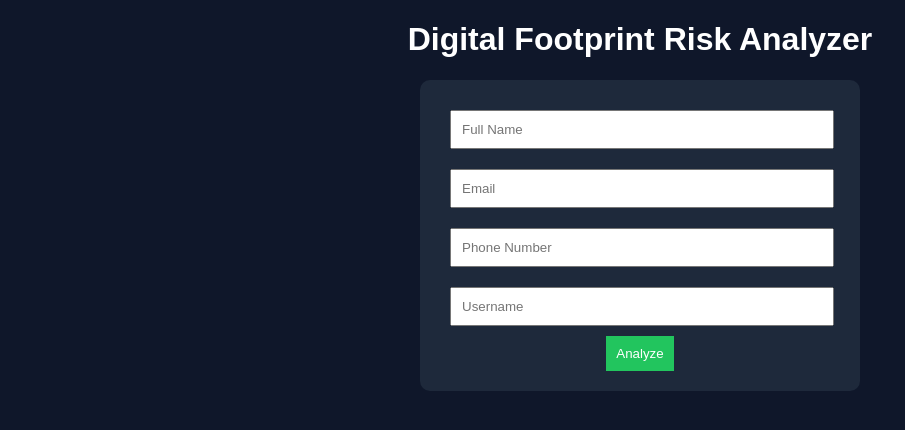
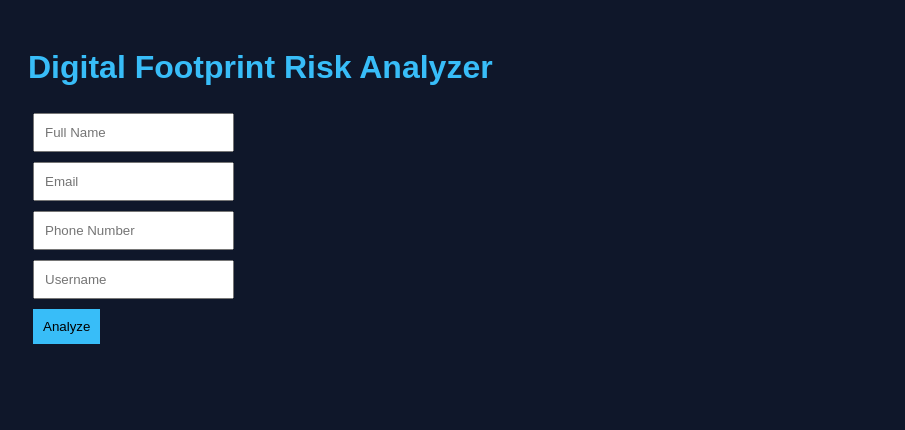
Before and after one commit to maheshvinay1976-web/digital-footprint-analyzer, a Python web app: template templates/index.html in a window 1280 px wide. Shown: the top 430 px of the page, without its empty margins (0-905 px from the left). Run offline with Jinja, Linux system fonts and the light colour scheme; the template is opened without the code that fills it, so the values that code supplies are empty.

Commit message:
Refactor CSS for improved styling and structure

```diff
--- a/static/style.css
+++ b/static/style.css
@@ -1,27 +1,32 @@
-body{
-font-family: Arial;
-background:#0f172a;
-color:white;
-text-align:center;
+body {
+    font-family: Arial;
+    background: #0f172a;
+    color: white;
+    padding: 20px;
 }
 
-form{
-background:#1e293b;
-padding:20px;
-border-radius:10px;
-width:400px;
-margin:auto;
+h1 {
+    color: #38bdf8;
 }
 
-input{
-width:90%;
-padding:10px;
-margin:10px;
+form {
+    margin-bottom: 20px;
 }
 
-button{
-background:#22c55e;
-padding:10px;
-border:none;
-color:white;
+input, button {
+    padding: 10px;
+    margin: 5px;
 }
+
+button {
+    background: #38bdf8;
+    border: none;
+    color: black;
+    cursor: pointer;
+}
+
+ul {
+    background: #1e293b;
+    padding: 10px;
+    border-radius: 10px;
+}
```
